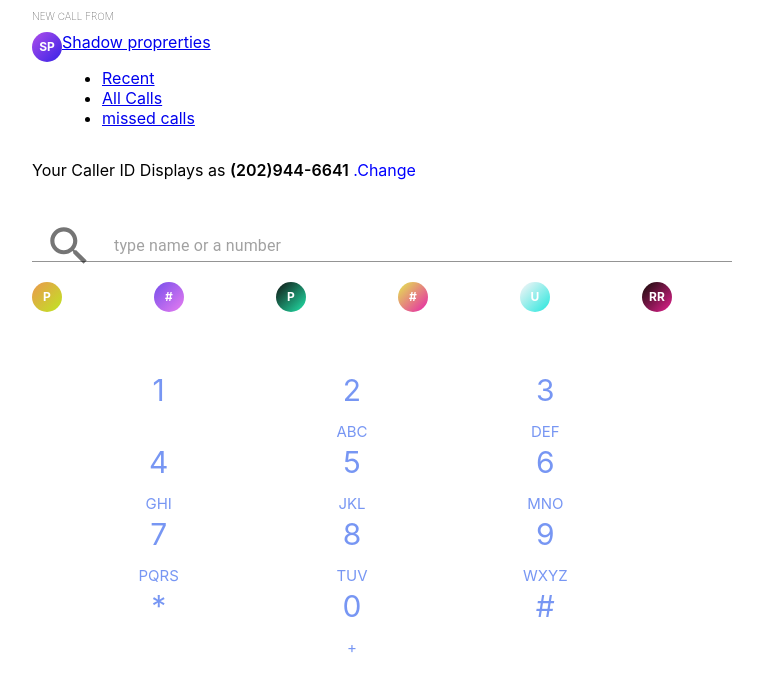
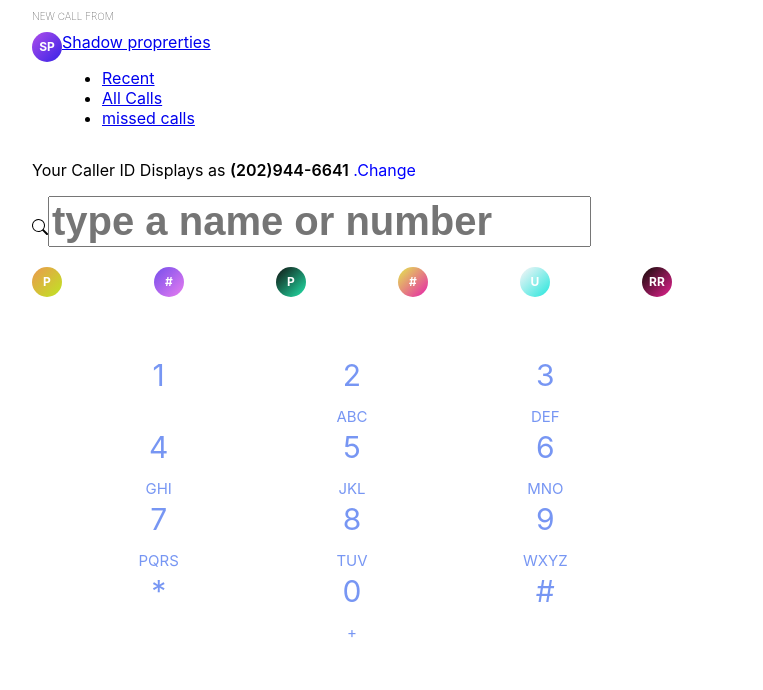
Before and after one commit to mukkera-anji/demo, a React (Create React App) app: page / in a window 1280 px wide. Shown: the top 690 px of the page, without its empty margins (288-1051 px from the left). Built offline with nearby package versions, Linux system fonts and the light colour scheme.

Commit message:
Update Dailer.js

```diff
--- a/src/Dailer.js
+++ b/src/Dailer.js
@@ -1,40 +1,24 @@
 import React from 'react'
-import ReactDom from 'react-dom';
+
 import './App.css'
 import { useState } from 'react';
-import IconButton from "@material-ui/core/IconButton";
-import InputAdornment from "@material-ui/core/InputAdornment";
-import SearchIcon from "@material-ui/icons/Search";
-import { TextField  } from '@material-ui/core';
 
 
 
+export default function Dailer () {
+
+const [searchterm, setSearchTerm] = useState('');
+// const [showResults, setShowResults] = useState(false);
 
 
+function handleSearch(e){
+setSearchTerm(e.target.value);
+}
 
 
-
-
-
-
-export default function Dailer() {
-
-const[searchterm,setSearchTerm]=React.useState('')
-const [dialNumber, setDialNumber] = useState('');
-const [showResults, setShowResults] = useState(false);
-
-   const handleSearch = (e) => {
-     setSearchTerm(e.target.value);
-   };
-
-
-   const handleDial = (number) => {
-
-
-    setSearchTerm((prevDialNumber) =>prevDialNumber + number);
-
-  };
-
+function handleDial(e){
+     console.log(e);
+}
 
   return (
     <>
@@ -63,41 +47,21 @@ const [showResults, setShowResults] = useState(false);
 
 </div>
 
-  <div>
+  <div className='formargin'>
      <p>Your Caller ID Displays as <span className='number'>(202)944-6641</span> <span className='change'>.Change</span></p>
    </div>
 
 
-     <div className='input-case'>
-            {/* <input className='inputnum' type='text' placeholder='type a name or number'  ></input>
-            <svg xmlns="http://www.w3.org/2000/svg" width="16" height="16" fill="currentColor" class="bi bi-search" viewBox="0 0 16 16">
+     <div className='box'>
+
+     <svg xmlns="http://www.w3.org/2000/svg" width="16" height="16" fill="currentColor" class="bi bi-search" viewBox="0 0 16 16">
              <path d="M11.742 10.344a6.5 6.5 0 1 0-1.397 1.398h-.001c.03.04.062.078.098.115l3.85 3.85a1 1 0 0 0 1.415-1.414l-3.85-3.85a1.007 1.007 0 0 0-.115-.1zM12 6.5a5.5 5.5 0 1 1-11 0 5.5 5.5 0 0 1 11 0z"/>
-            </svg> */}
+            </svg>
 
 
-<TextField
- style={{ width:700 ,fontSize:100 }}
-placeholder='type name or a number'
- value={searchterm}
- onChange={handleSearch}
-
-InputProps={{
-  startAdornment: (
-    <InputAdornment>
-      <IconButton>
-        <SearchIcon style={{ width:50 ,height:50 }} />
-      </IconButton>
-    </InputAdornment>
-
-  )
-}}
-/>
+            <input className='inputnum' type='text' placeholder='type a name or number'   value={searchterm}   onChange={handleSearch}   ></input>
 
     </div>
-
-    {/* <div> {dialNumber}</div>
-      <div>{searchterm}</div> */}
-
 
 <div className='circles'>
 
@@ -107,11 +71,12 @@ InputProps={{
        <div className='circle-4'># </div>
         <div className='circle-5'>U </div>
        <div className='circle-6'>RR</div>
+
 </div>
 
 <div class="grid-container">
   <div class="grid-item" onClick={() => handleDial(1)}>1<br/><span className='letters'></span></div>
-  <div class="grid-item" onClick={() => handleDial(2 ,'ABC')}>2<br/><span className='letters'>ABC</span></div>
+  <div class="grid-item" onClick={() => handleDial(2)}>2<br/><span className='letters'>ABC</span></div>
   <div class="grid-item" onClick={() => handleDial(3)}>3<br/><span className='letters'>DEF</span></div>
   <div class="grid-item"onClick={() => handleDial(4)}>4<br/><span className='letters'>GHI</span></div>
   <div class="grid-item"onClick={() => handleDial(5)}>5<br/><span className='letters'>JKL</span></div>
@@ -125,15 +90,6 @@ InputProps={{
 </div>
 
 
-
-
-
-
-
-
-
-
-
     </div>
 
     </>
```
